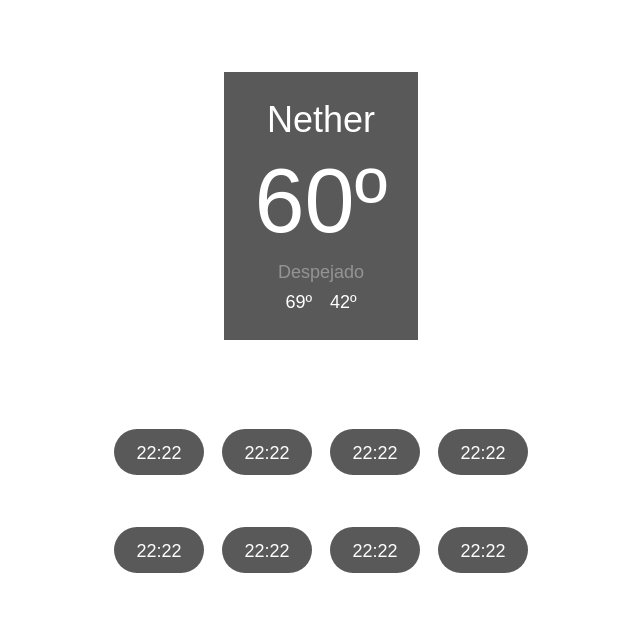
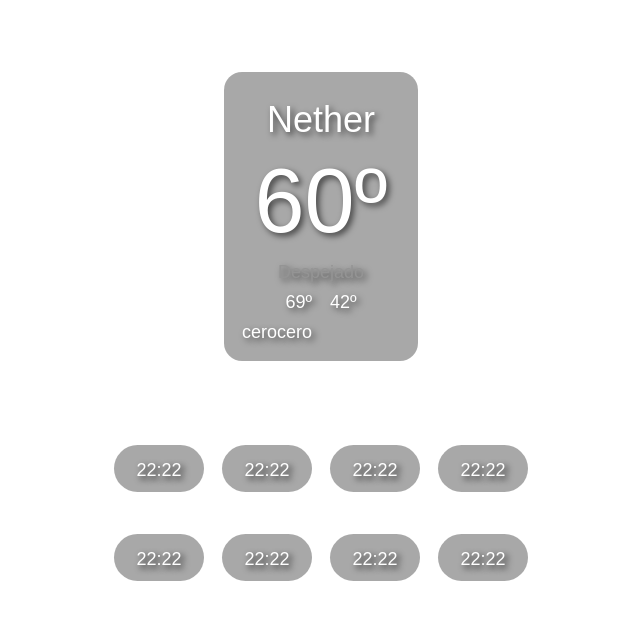
Before and after one commit to johnatanmoran/hab-llovera, a plain HTML site: page index.html in a window 1280 px wide. Shown: the whole page, without its empty margins (319-959 px from the left). Drawn offline with Linux system fonts and the light colour scheme.

Commit message:
añadi un div como sugerencia de JeroCris

```diff
--- a/css/styles.css
+++ b/css/styles.css
@@ -22,11 +22,15 @@ body {
 	flex-wrap: wrap;
 }
 
-#header article {
-	background-color: #595959;
+#titleArticle {
+	background-color: #59595985;
 	color: white;
+	text-shadow: 3px 3px 6px rgba(0.2, 0.2, 0.2, 0.6);
 	padding: 1rem;
 	max-width: min-content;
+	border-radius: 1rem;
+	border: none;
+
 }
 
 #mainArticle,
@@ -40,8 +44,17 @@ body {
 
 #location {
 
+
 	font-size: 2rem;
+	display: flex;
+    flex-wrap: wrap;
+    justify-content: center;
+	word-wrap: break-word;
+	white-space: normal;
 	text-align: center;
+	overflow-wrap: break-word;
+	max-width: 100%;
+
 }
 
 #temperature {
@@ -68,24 +81,33 @@ mostrarlos al "cliente" */
 
 #mainLine {
 	display: grid;
-	grid-template-rows: 50% 50%;
-
+	grid-template-rows: 1fr 1fr;
+	justify-items: center;
 	gap: 1rem;
 	grid-template-areas:
 		"horas"
 		"hora";
 	align-items: center;
-	width: 50%;
+	width: auto;
 	height: 20%;
 	padding: auto;
 	margin: auto;
 }
 
+
+.timeLine {
+    display: flex;
+    justify-content: center;
+    align-items: center;
+    gap: 1rem;
+}
+
 .timeLine > div {
 	border-radius: 2rem;
 	border: none;
-	background-color: #595959;
+	background-color: #59595985;
 	color: white;
+	text-shadow: 3px 3px 6px rgba(0.2, 0.2, 0.2, 0.9);
 	padding: 0.8rem 1rem;
 	height: 1rem;
 	width: 3rem;
--- a/index.html
+++ b/index.html
@@ -21,6 +21,7 @@
                         <div id="maxTemp">69º</div>
                         <div id="minTemp">42º</div>
                     </div>
+                    <div id="horaUno">cerocero</div>
                 </article>
             </section>
         </header>
```
Lines whose indentation alone changed are shown as unchanged.
